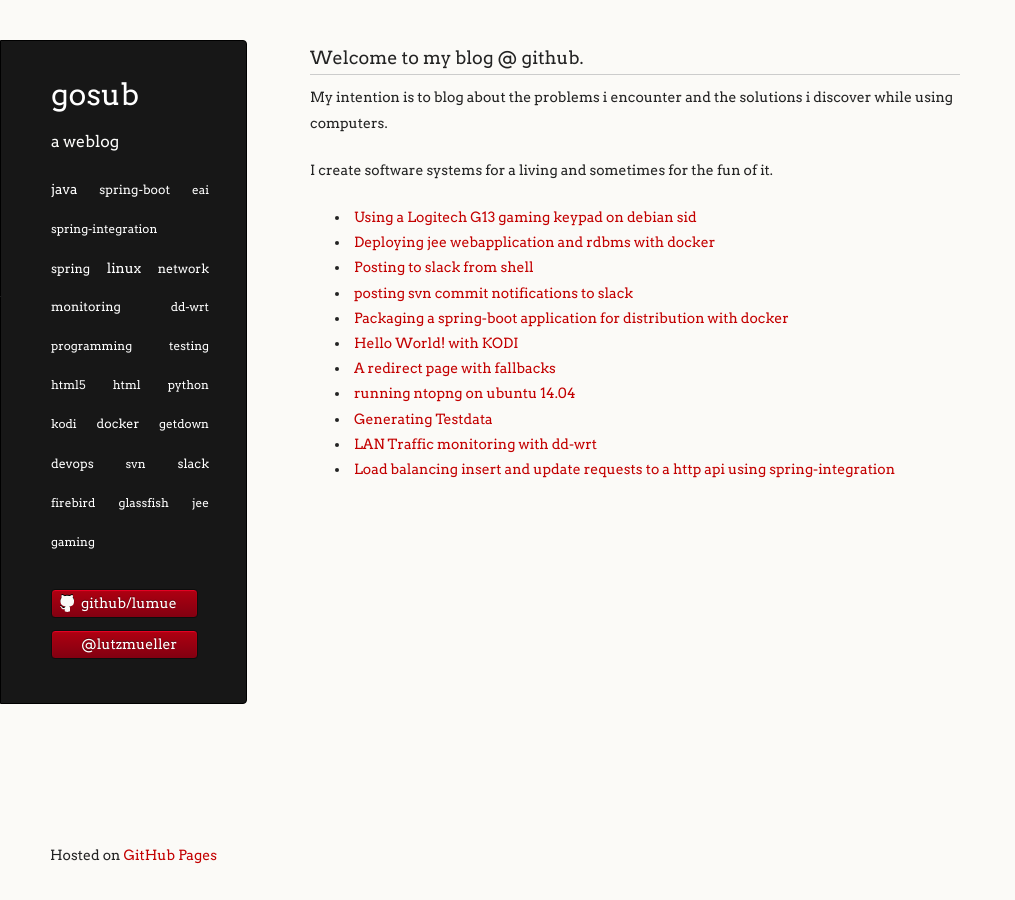
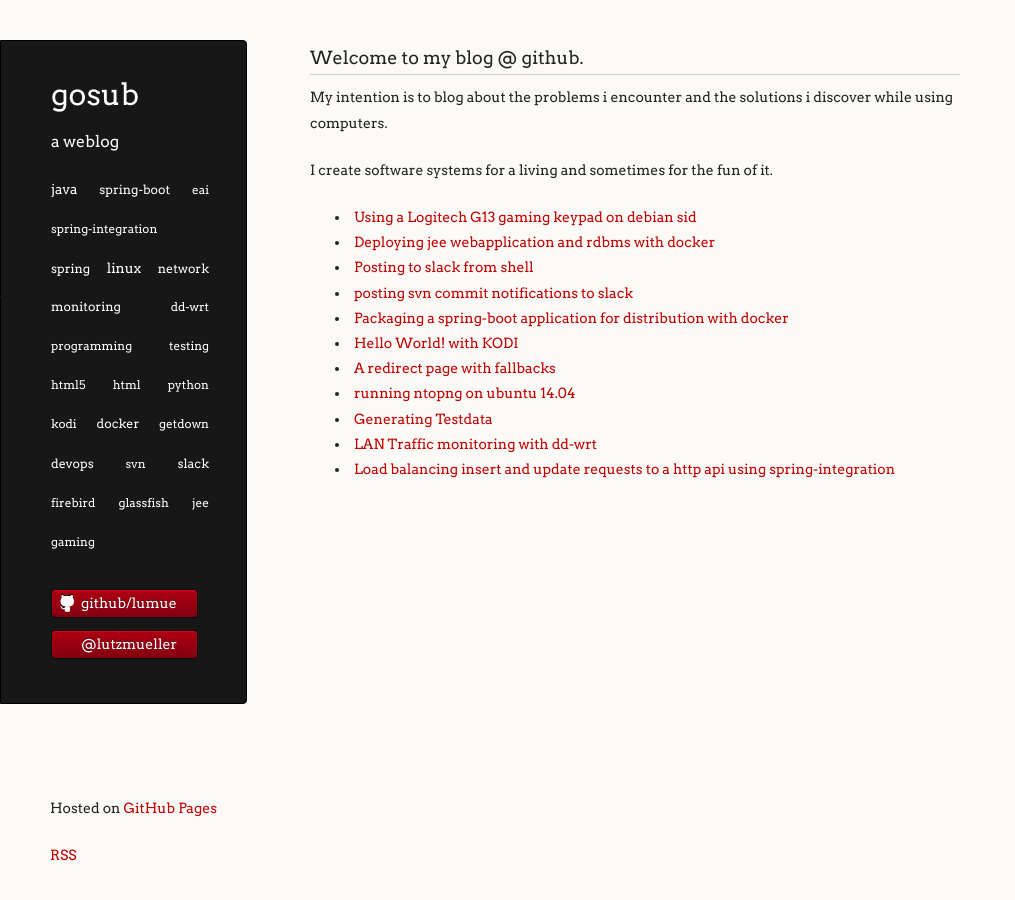
Before and after one commit to lumue/lumue.github.io, a Jekyll site: the page built from index.html, in a window 1280 px wide. Shown: the whole page, without its empty margins (0-1015 px from the left). Built offline with Jekyll 4.4.1, drawn with Linux system fonts in a browser that asks for light colours; comment, search, counter and statistics services are not loaded.

```diff
--- a/feed.xml
+++ b/feed.xml
@@ -16,11 +16,12 @@
             {% if post.excerpt %}
             <description>{{ post.excerpt | xml_escape }}</description>
             {% else %}
-            <description>{{ post.content | xml_escape }}</description>
+            <content>{{ post.content | xml_escape }}</content>
             {% endif %}
             <pubDate>{{ post.date | date_to_rfc822 }}</pubDate>
             <link>{{ site.url }}{{ post.url }}</link>
             <guid isPermaLink="true">{{ site.url }}{{ post.url }}</guid>
+
         </item>
         {% endfor %}
     </channel>
--- a/index.html
+++ b/index.html
@@ -54,6 +54,10 @@ description: a weblog about the problems encountered and the solutions discovere
 				<small>Hosted on <a href="http://pages.github.com">GitHub	Pages</a>
 				</small>
 			</p>
+			<p>
+				<small><a href="{{ site.url }}/feed.xml">RSS</a>
+				</small>
+			</p>
 		</footer>
 	</div>
 	<!--[if !IE]><script>fixScale(document);</script><![endif]-->
```
Also changed, not shown: 2 other files.
